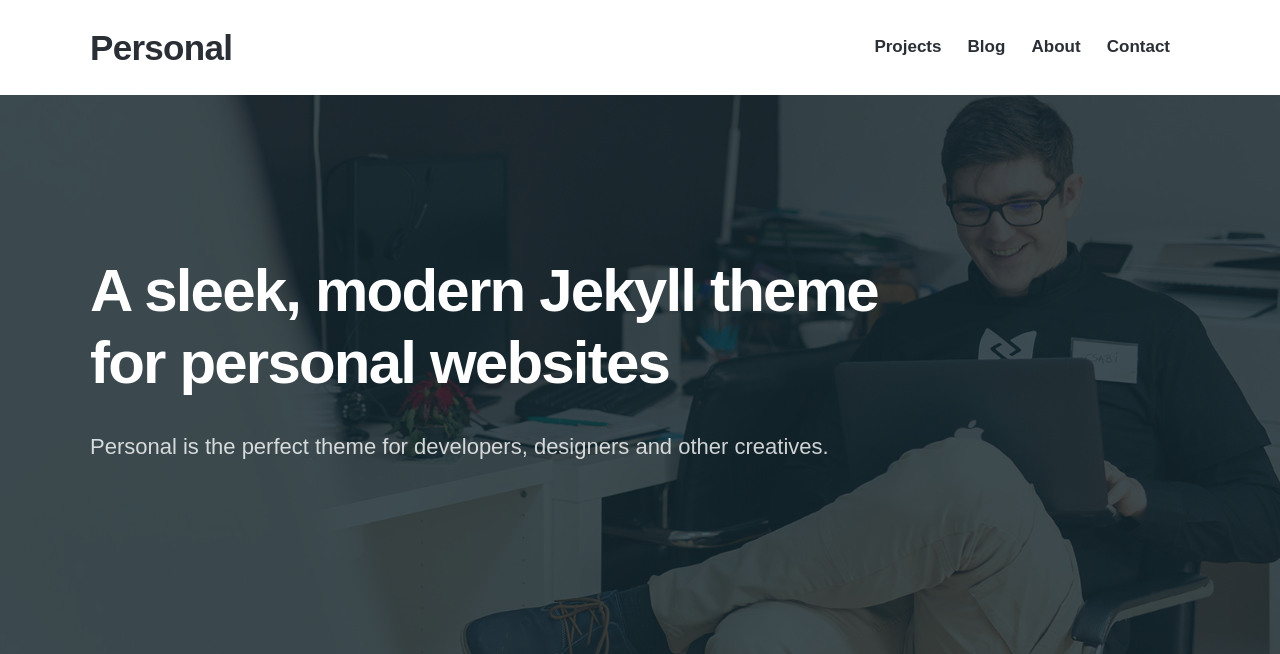
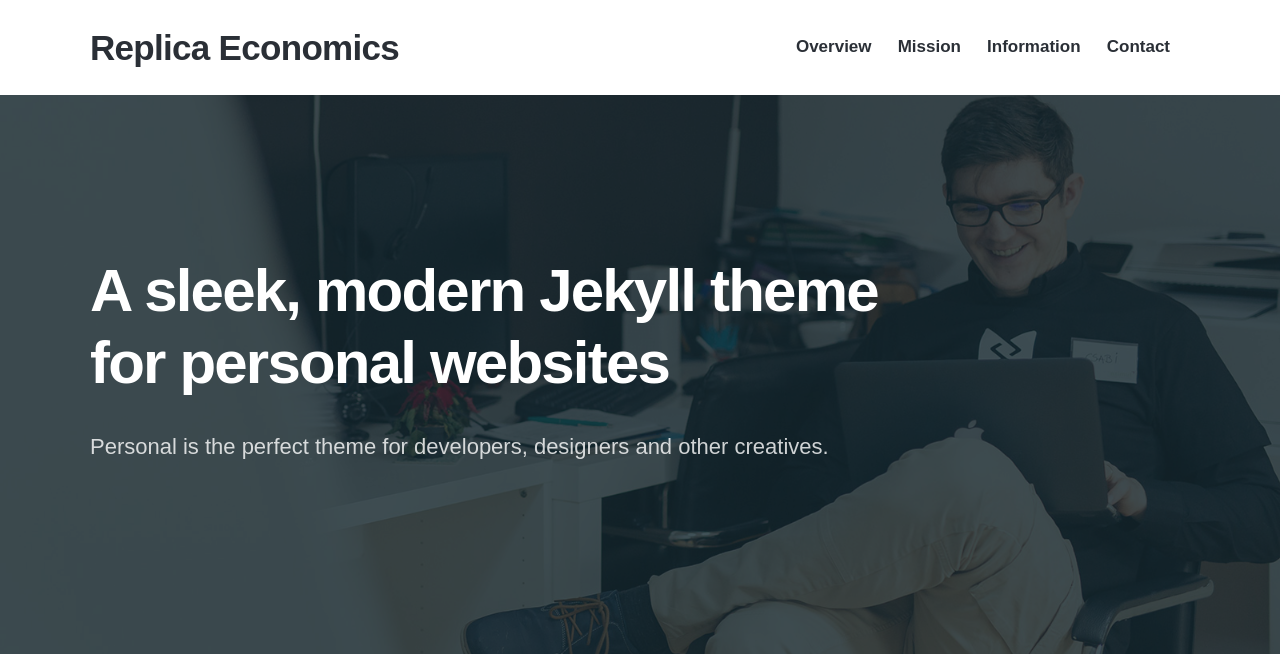
Before and after one commit to ishyu/Replica-Economics, a Jekyll site: the page built from index.html, in a window 1280 px wide. Shown: the top 654 px of the page. Built offline with Jekyll 4.4.1, drawn with Linux system fonts in a browser that asks for light colours; nearby versions of some CDN libraries; some web fonts are replaced; some of the changed text lies outside the part shown; grey boxes are pictures that could not be loaded.

Commit message:
Update settings.yml

```diff
--- a/_data/settings.yml
+++ b/_data/settings.yml
@@ -1,5 +1,5 @@
 basic_settings:
-  site_title: Personal
+  site_title: Replica Economics
   favicon_image: /images/favicon.png
 
 header_settings:
@@ -8,17 +8,17 @@ header_settings:
 
 menu_settings:
   menu_items:
-    - title: 'Projects'
+    - title: 'Overview'
       url: '/'
-    - title: 'Blog'
-      url: '/blog/'
-    - title: 'About'
-      url: '/about'
+    - title: 'Mission'
+      url: '/mission/'
+    - title: 'Information'
+      url: '/info'
     - title: 'Contact'
       url: '/contact'
 
 footer_settings:
-  footer_tagline: A sleek, modern Jekyll theme for personal websites.
+  footer_tagline: Giving "Simple Ledger Protocol" a whole new meaning!
 
 hero_settings:
   overlay_opacity: 0.8
```
